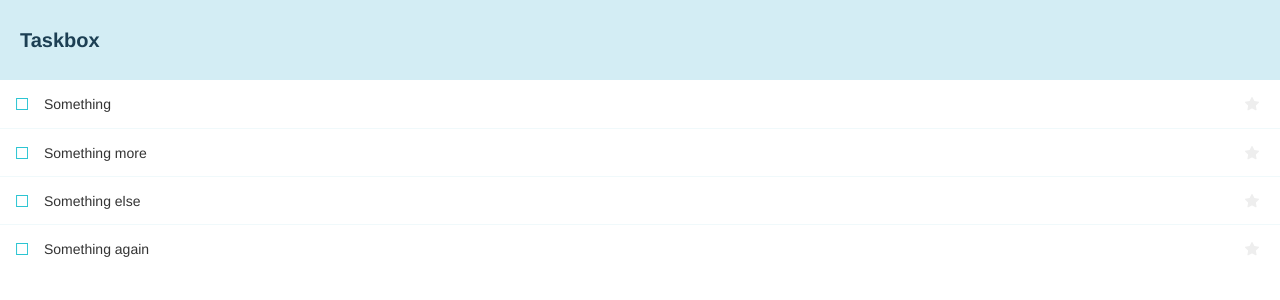
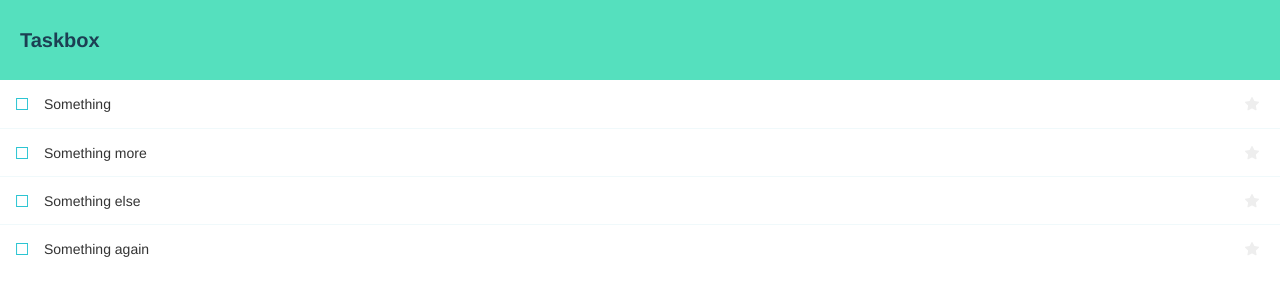
Before and after one commit to JL-Code/taskbox, a Vue app: page / in a window 1280 px wide. Shown: the top 300 px of the page. Built offline with nearby package versions, Linux system fonts and the light colour scheme; a web font is replaced by a local one.

Commit message:
update color

```diff
--- a/src/index.css
+++ b/src/index.css
@@ -985,7 +985,7 @@
    background: white;
  }
  .page.lists-show nav {
-   background: #d3edf4;
+   background: #55e0be;
    padding: 1.5rem 1.25rem;
    text-align: center;
  }
```
